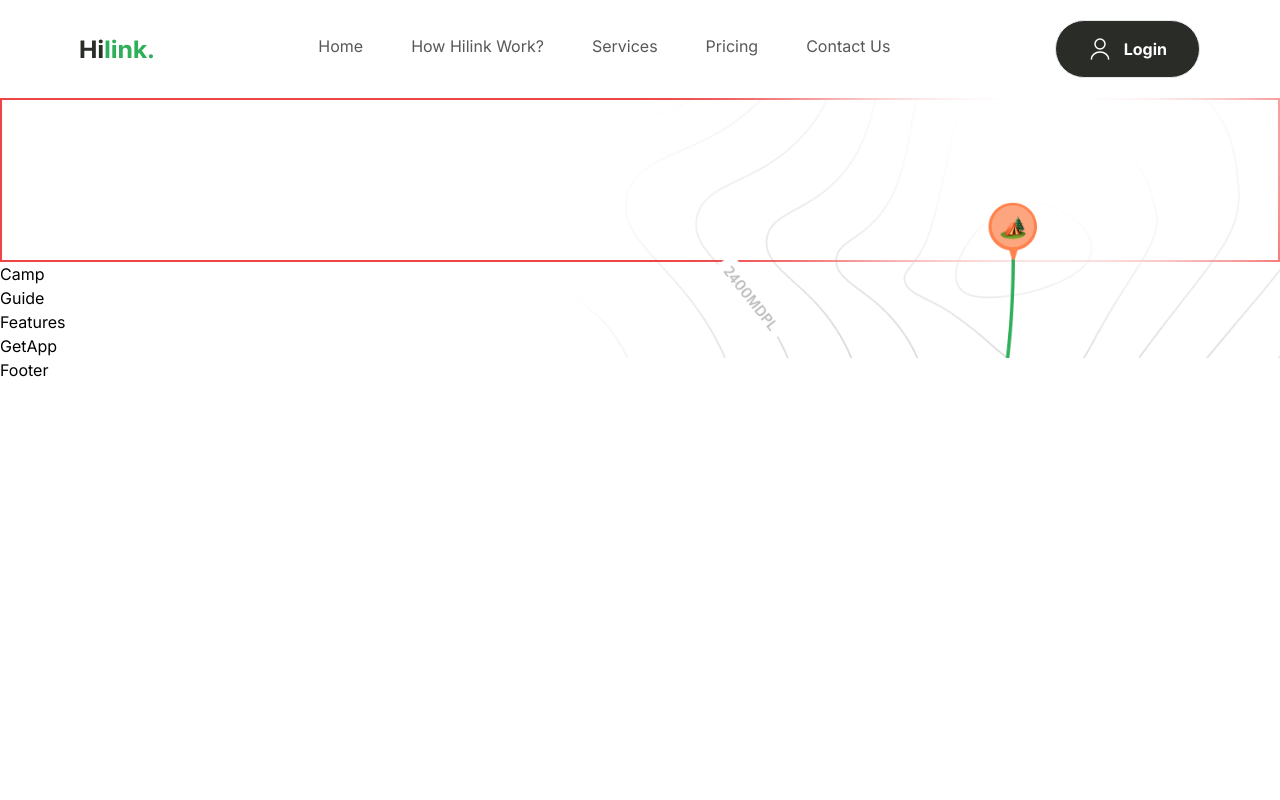
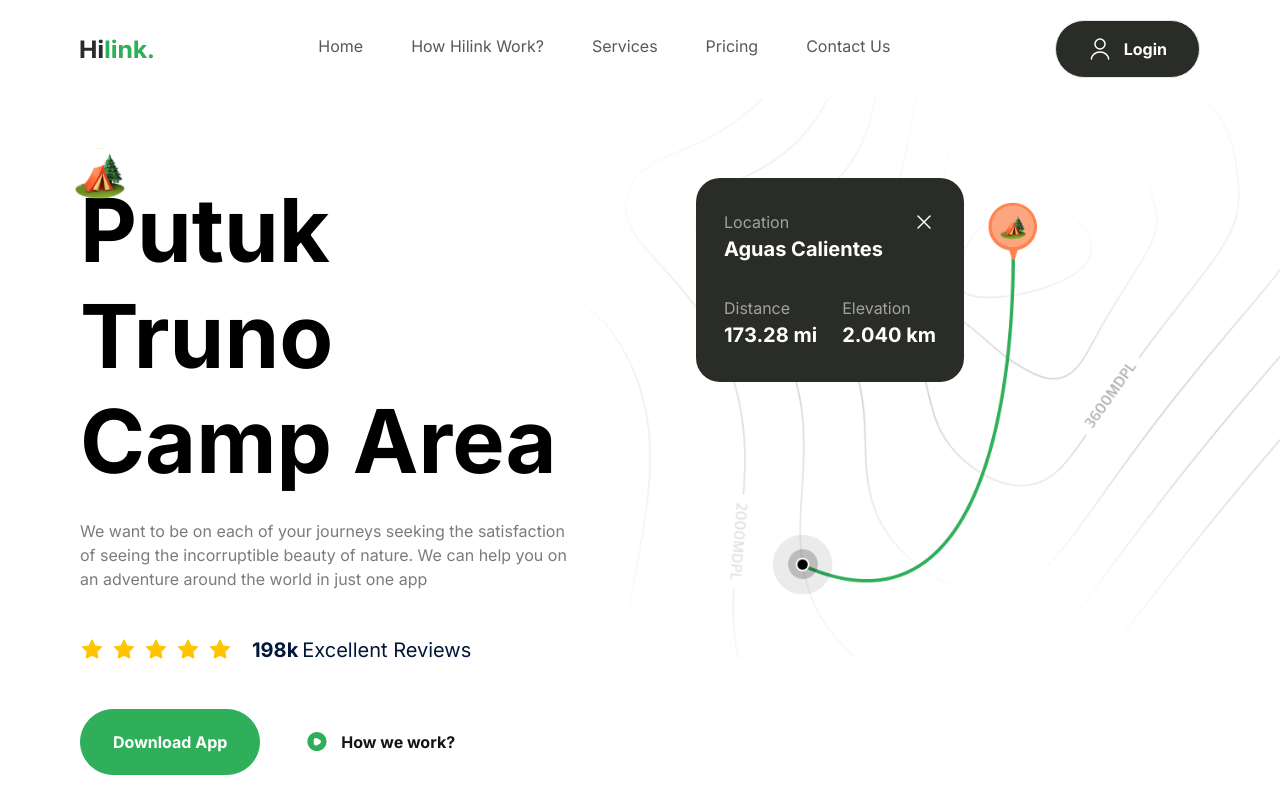
Before and after one commit to dcharles23/london_ui_app, a Next.js app: page / in a window 1280 px wide. Shown: the top 800 px of the page. Built offline with nearby package versions, Linux system fonts and the light colour scheme.

Commit message:
hero done

```diff
--- a/components/Hero.tsx
+++ b/components/Hero.tsx
@@ -1,10 +1,81 @@
-import React from 'react'
+import Image from 'next/image'
+import Button from './Button'
 
 const Hero = () => {
   return (
-    <section className="max-container padding-container flex flex-col gap-20 py-10 pb-32
-    md:gap-28 lg:py-20 xl:flex-row border-2 border-red-500">
+    <section className="max-container padding-container flex flex-col gap-20 py-10 pb-32 md:gap-28 lg:py-20 xl:flex-row">
       <div className="hero-map" />
+
+      <div className="relative z-20 flex flex-1 flex-col xl:w-1/2">
+        <Image
+          src="/camp.svg"
+          alt="camp"
+          width={50}
+          height={50}
+          className="absolute left-[-5px] top-[-30px] w-10 lg:w-[50px]"
+        />
+        <h1 className="bold-52 lg:bold-88">Putuk Truno Camp Area</h1>
+        <p className="regular-16 mt-6 text-gray-30 xl:max-w-[520px]">
+          We want to be on each of your journeys seeking the satisfaction of seeing the incorruptible beauty of nature. We can help you on an adventure around the world in just one app
+        </p>
+
+        <div className="my-11 flex flex-wrap gap-5">
+          <div className="flex items-center gap-2">
+            {Array(5).fill(1).map((_, index) => (
+              <Image
+                src="/star.svg"
+                key={index}
+                alt="star"
+                width={24}
+                height={24}
+              />
+            ))}
+          </div>
+
+          <p className="bold-16 lg:bold-20 text-blue-70">
+            198k
+            <span className="regular-16 lg:regular-20 ml-1">Excellent Reviews</span>
+          </p>
+        </div>
+
+        <div className="flex flex-col w-full gap-3 sm:flex-row">
+          <Button
+            type="button"
+            title="Download App"
+            variant="btn_green"
+          />
+          <Button
+            type="button"
+            title="How we work?"
+            icon="/play.svg"
+            variant="btn_white_text"
+          />
+        </div>
+      </div>
+
+      <div className="relative flex flex-1 items-start">
+        <div className="relative z-20 flex w-[268px] flex-col gap-8 rounded-3xl bg-green-90 px-7 py-8">
+
+           <div className="flex flex-col">
+            <div className="flexBetween">
+              <p className="regular-16 text-gray-20">Location</p>
+              <Image src="/close.svg" alt="close" width={24} height={24} />
+            </div>
+            <p className="bold-20 text-white">Aguas Calientes</p>
+          </div>
+
+          <div className="flexBetween">
+            <div className="flex flex-col">
+              <p className="regular-16 block text-gray-20">Distance</p>
+              <p className="bold-20 text-white">173.28 mi</p>
+            </div>
+            <div className="flex flex-col">
+              <p className="regular-16 block text-gray-20">Elevation</p>
+              <p className="bold-20 text-white">2.040 km</p>
+            </div>
+          </div>
+        </div>
+      </div>
     </section>
   )
 }
```
